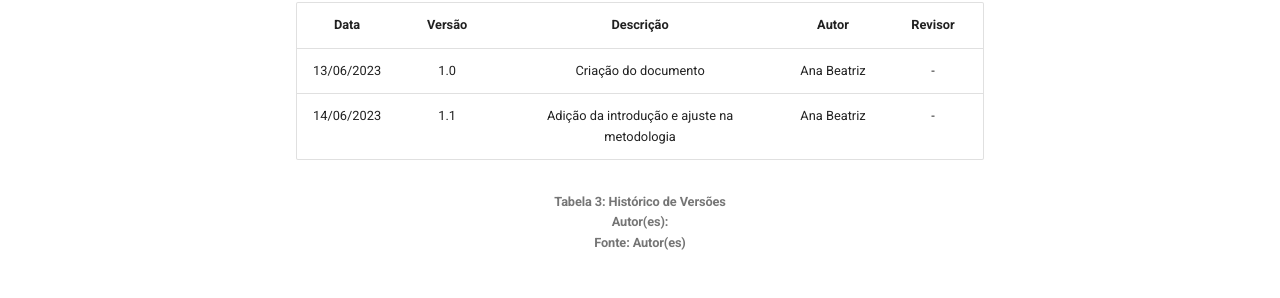
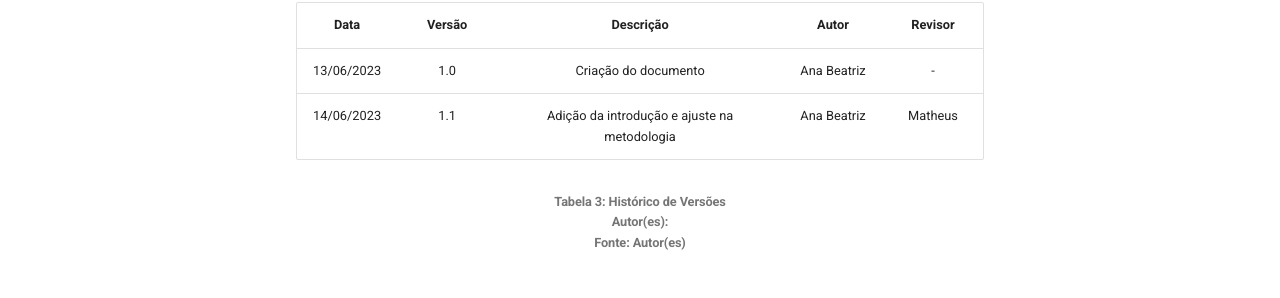
Before and after one commit to Requisitos-de-Software/2023.1-Twitch, an MkDocs documentation site: the page built from docs/verificacao_grupo01/brainstorm_v.md, in a window 1280 px wide and 900 px high, scrolled down 1694 px. Shown: the part 395-693 px from the top of the window. Built offline with MkDocs 1.6.1 and Material for MkDocs 9.7.7, drawn with Linux system fonts in a browser that asks for light colours; comment, search, counter and statistics services are not loaded.

Commit message:
Nome de revisor

```diff
--- a/docs/verificacao_grupo01/brainstorm_v.md
+++ b/docs/verificacao_grupo01/brainstorm_v.md
@@ -46,7 +46,7 @@ A Tabela 3 registra o histórico de versão desse documento.
 |**Data** | **Versão** | **Descrição** | **Autor** | **Revisor** |
 |:---: | :---: | :---: | :---: | :---: |
 | 13/06/2023| 1.0 | Criação do documento | Ana Beatriz | - |
-| 14/06/2023| 1.1 | Adição da introdução e ajuste na metodologia | Ana Beatriz | - |
+| 14/06/2023| 1.1 | Adição da introdução e ajuste na metodologia | Ana Beatriz | Matheus |
 
 <h6 align = "center"> Tabela 3: Histórico de Versões
 <br> Autor(es):
```
